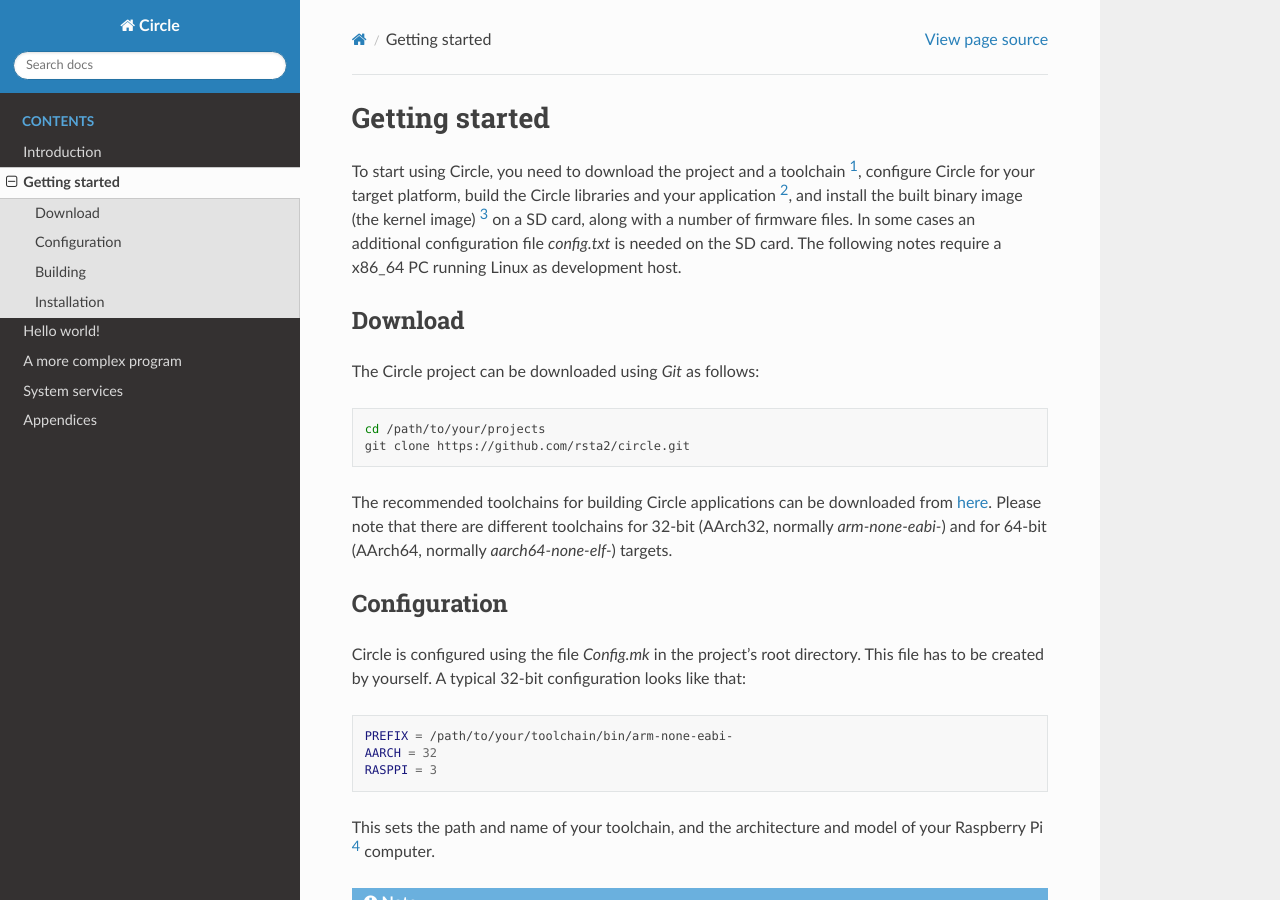
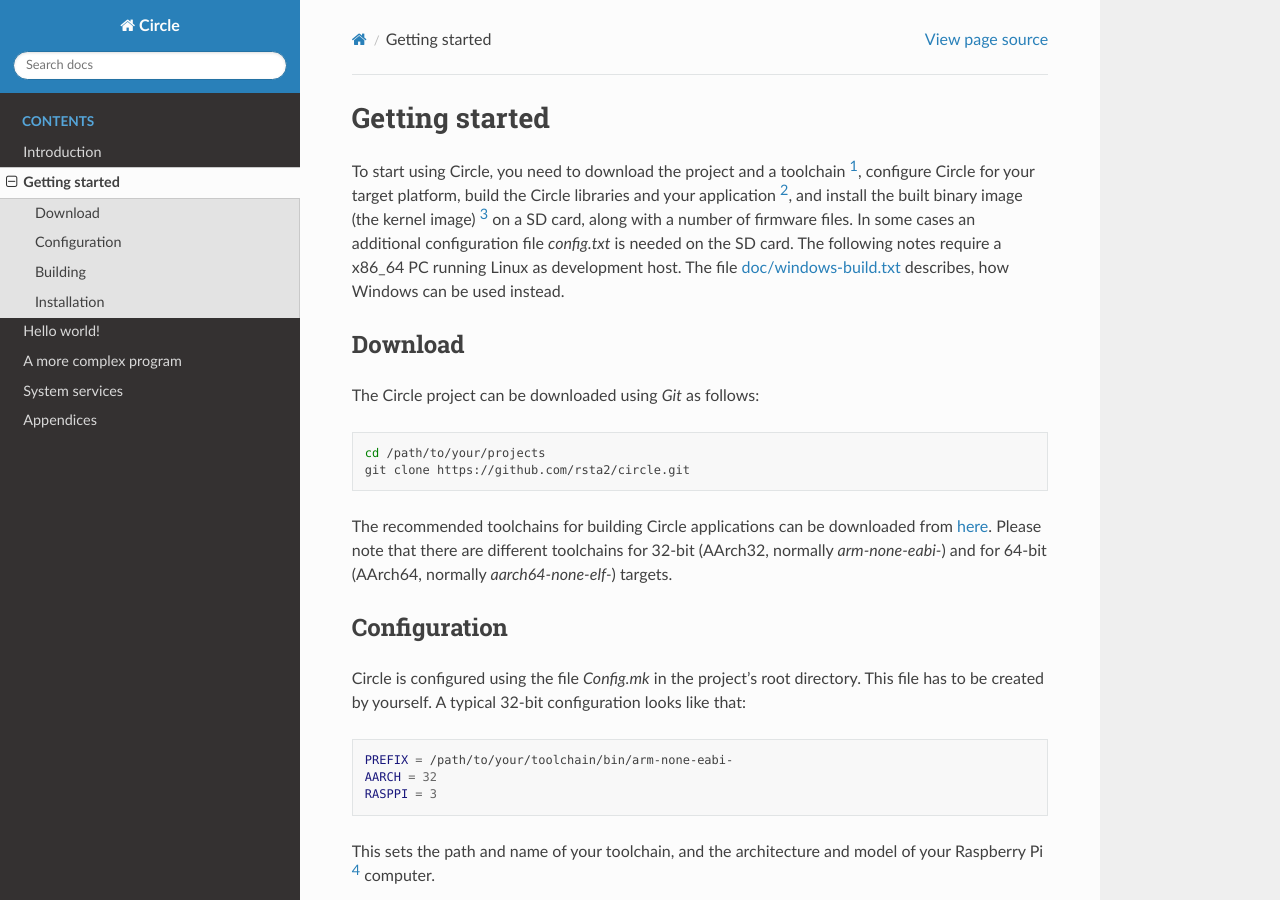
Before and after one commit to rsta2/circle-docs, a Sphinx documentation site: the page built from docs/getting-started.rst, in a window 1280 px wide and 900 px high. Built offline with Sphinx 7.4.7 and the Read the Docs theme 2.0.0, drawn with Linux system fonts in a browser that asks for light colours.

Commit message:
getting-started: Add link to doc/windows-build.txt

```diff
--- a/docs/getting-started.rst
+++ b/docs/getting-started.rst
@@ -1,7 +1,7 @@
 Getting started
 ---------------
 
-To start using Circle, you need to download the project and a toolchain [#tc]_, configure Circle for your target platform, build the Circle libraries and your application [#ap]_, and install the built binary image (the kernel image) [#ki]_ on a SD card, along with a number of firmware files. In some cases an additional configuration file *config.txt* is needed on the SD card. The following notes require a x86_64 PC running Linux as development host.
+To start using Circle, you need to download the project and a toolchain [#tc]_, configure Circle for your target platform, build the Circle libraries and your application [#ap]_, and install the built binary image (the kernel image) [#ki]_ on a SD card, along with a number of firmware files. In some cases an additional configuration file *config.txt* is needed on the SD card. The following notes require a x86_64 PC running Linux as development host. The file `doc/windows-build.txt <https://github.com/rsta2/circle/blob/master/doc/windows-build.txt>`_ describes, how Windows can be used instead.
 
 Download
 ~~~~~~~~
```
